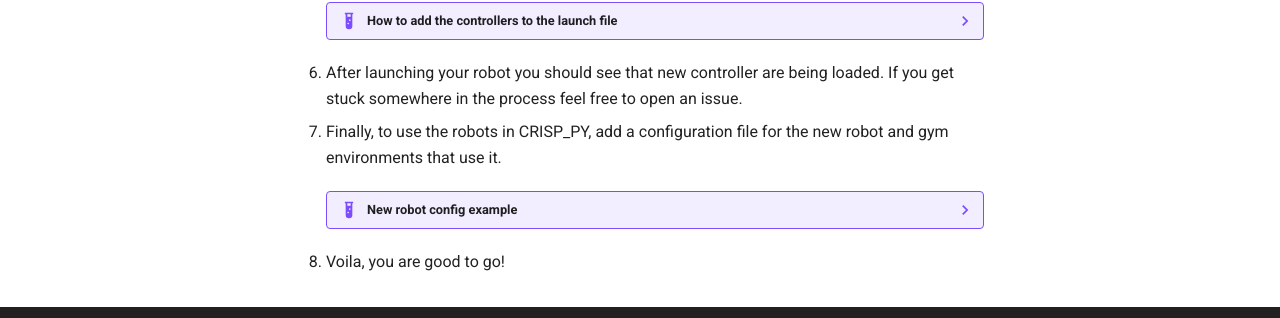
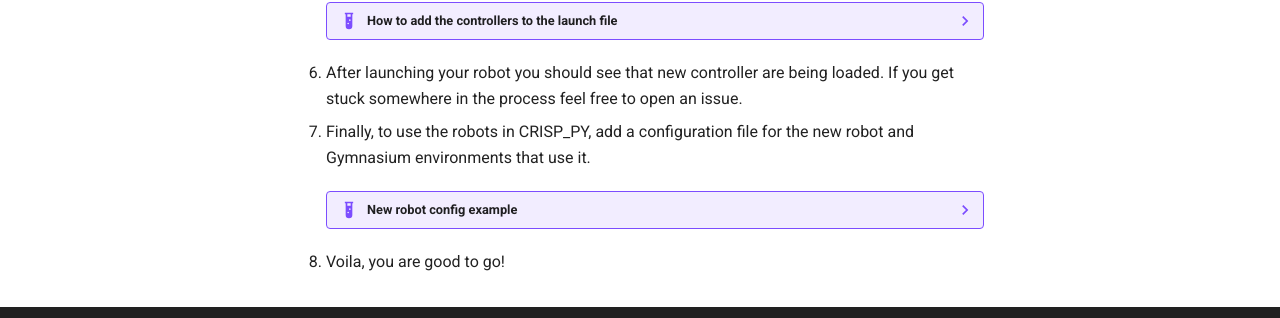
Before and after one commit to zordicom/crisp_controllers, an MkDocs documentation site: the page built from docs/misc/new_robot_setup.md, in a window 1280 px wide and 1400 px high, scrolled down 157 px. Shown: the part 937-1255 px from the top of the window. Built offline with MkDocs 1.6.1 and Material for MkDocs 9.7.7, drawn with Linux system fonts in a browser that asks for light colours; comment, search, counter and statistics services are not loaded; some of the changed text lies outside the part shown.

Commit message:
update docs

````diff
--- a/docs/misc/new_robot_setup.md
+++ b/docs/misc/new_robot_setup.md
@@ -183,7 +183,7 @@
         ```
 
 6. After launching your robot you should see that new controller are being loaded. If you get stuck somewhere in the process feel free to open an issue.
-7. Finally, to use the robots in CRISP_PY, add a configuration file for the new robot and gym environments that use it.
+7. Finally, to use the robots in CRISP_PY, add a configuration file for the new robot and Gymnasium environments that use it.
 
     ??? example "New robot config example"
 
@@ -225,6 +225,6 @@
         ...
 
         ```
-        In a similar manner, you can add this config to an gym environment to create a gym env with this config!
+        In a similar manner, you can add this config to an Gymnasium environment to create a Gymnasium env with this config!
 
 8. Voila, you are good to go!
````
Also changed, not shown: docs/misc/diagnostics.md (+1 -0 lines).
